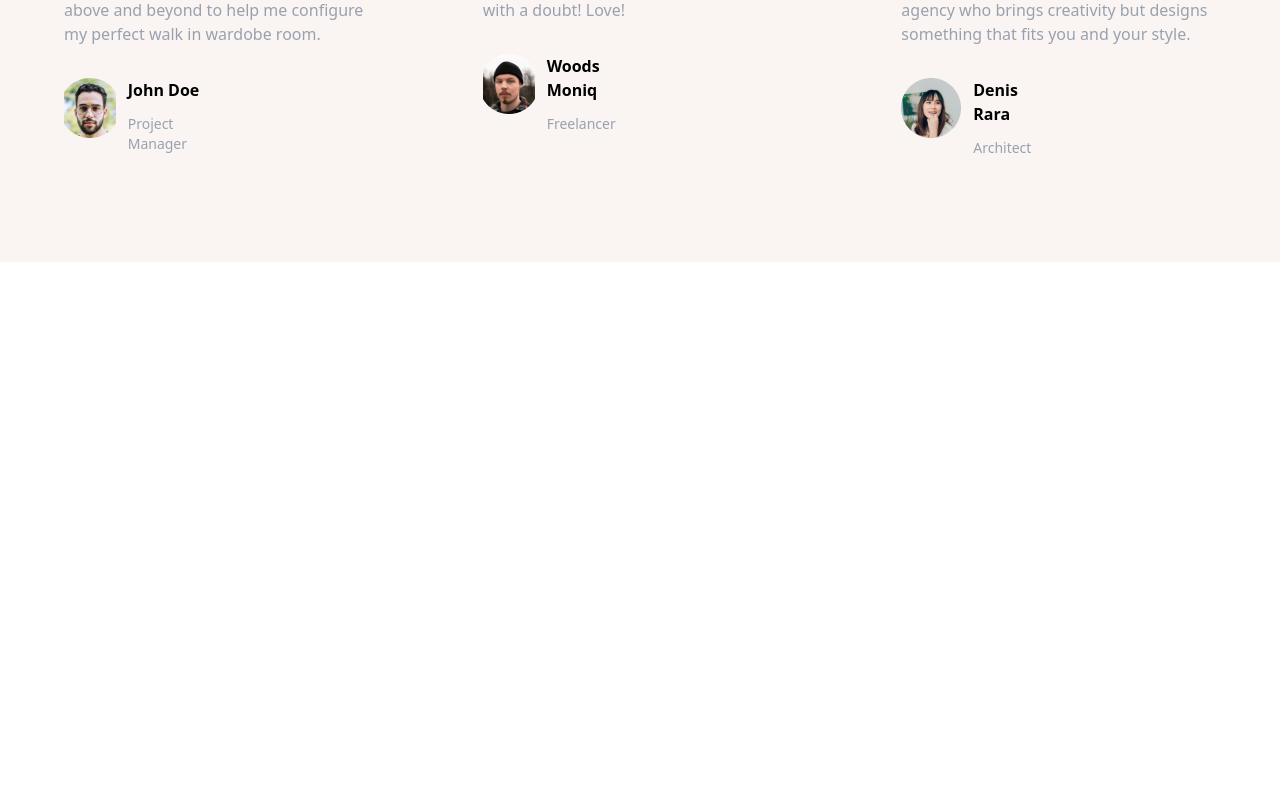
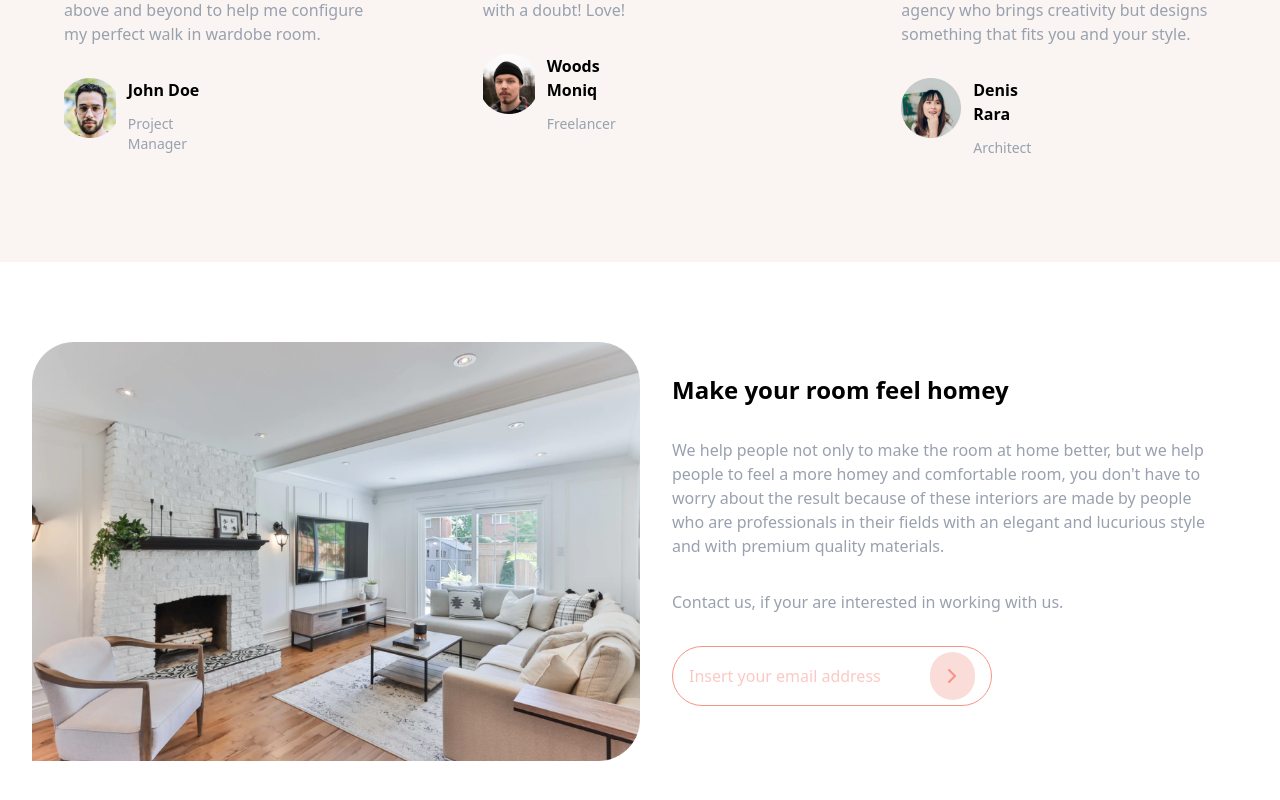
Before and after one commit to Th3-D5-482/Shady-Homes-Website, a React (Vite) app: page / in a window 1280 px wide. Shown: the part 2874-3674 px from the top of the page. Before the commit the page ends 3208 px from the top, so only its background shows below. Built offline with nearby package versions, Linux system fonts and the light colour scheme.

Commit message:
Th3_D5_482

```diff
--- a/src/App.jsx
+++ b/src/App.jsx
@@ -4,6 +4,7 @@ import Choosing from './Components/Choosing'
 import Visualize from './Components/Visualize'
 import Featured from './Components/Featured'
 import Services from './Components/Services'
+import Homey from './Components/Homey'
 
 const App = () => {
   return (
@@ -13,6 +14,7 @@ const App = () => {
       <Visualize/>
       <Featured/>
       <Services/>
+      <Homey/>
     </div>
   )
 }
--- /dev/null
+++ b/src/Components/Homey.jsx
@@ -0,0 +1,26 @@
+import React from 'react'
+import homey from '../assets/homey.png'
+import right_arrow from '../assets/right_arrow.png'
+
+const Homey = () => {
+  return (
+    <div className='w-auto mx-8 h-130 mb-20 flex'>
+        <div className='w-1/2'>
+            <img src={homey} alt="" />
+        </div>
+        <div className='w-1/2 px-8 py-8'>
+            <h2 className='text-2xl font-semibold mb-8'>Make your room feel homey</h2>
+            <p className='text-gray-400 mb-8'>We help people not only to make the room at home better, but we help people to feel a more homey and comfortable room, you don't have to worry about the result because of these interiors are made by people who are professionals in their fields with an elegant and lucurious style and with premium quality materials.</p>
+            <p className='text-gray-400 mb-8'>Contact us, if your are interested in working with us.</p>
+            <div className='border border-[#F79489] w-80 h-15 rounded-full flex items-center px-4'>
+                <input type="email" className ='w-80 h-15 outline-none text-[#F79489]'  placeholder ='Insert your email address' name="" id="" />
+                <div className='w-15 h-12 rounded-full bg-[#FADCD9] flex items-center justify-center'>
+                    <img src={right_arrow} alt="" />
+                </div>
+            </div>
+        </div>
+    </div>
+  )
+}
+
+export default Homey
--- a/src/Components/Services.jsx
+++ b/src/Components/Services.jsx
@@ -3,7 +3,7 @@ import { feedbacks } from '../Database'
 
 const Services = () => {
   return (
-    <div className='w-auto h-150 mb-8 px-8 bg-[#FAF5F2]'>
+    <div className='w-auto h-150 mb-20 px-8 bg-[#FAF5F2]'>
         <h2 className='text-2xl text-center font-semibold py-20'>What they say about our services</h2>
         <div className='h-120 flex justify-between gap-10'>
             {feedbacks.map((feedback,index) => (
```
Also changed, not shown: src/assets/homey.png (added), src/assets/right_arrow.png (added).
